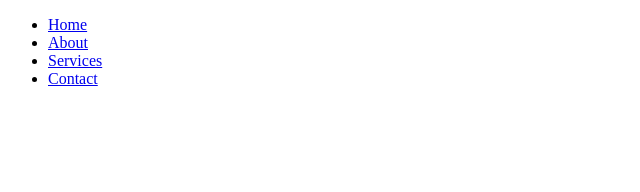
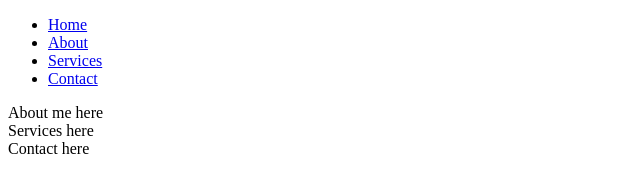
Before and after one commit to JoBeck1/GithubProject, a plain HTML site: page index.html in a window 1280 px wide. Shown: the whole page, without its empty margins (0-640 px from the left). Drawn offline with Linux system fonts and the light colour scheme.

Commit message:
main section added

```diff
--- a/index.html
+++ b/index.html
@@ -15,6 +15,17 @@
             <li><a href="contact">Contact</a></li>
         </ul>
     </nav>
+    <main>
+        <div>
+            About me here
+        </div>
+        <div>
+            Services here
+        </div>
+        <div>
+            Contact here
+        </div>
+    </main>
 
 </body>
 </html>
```
